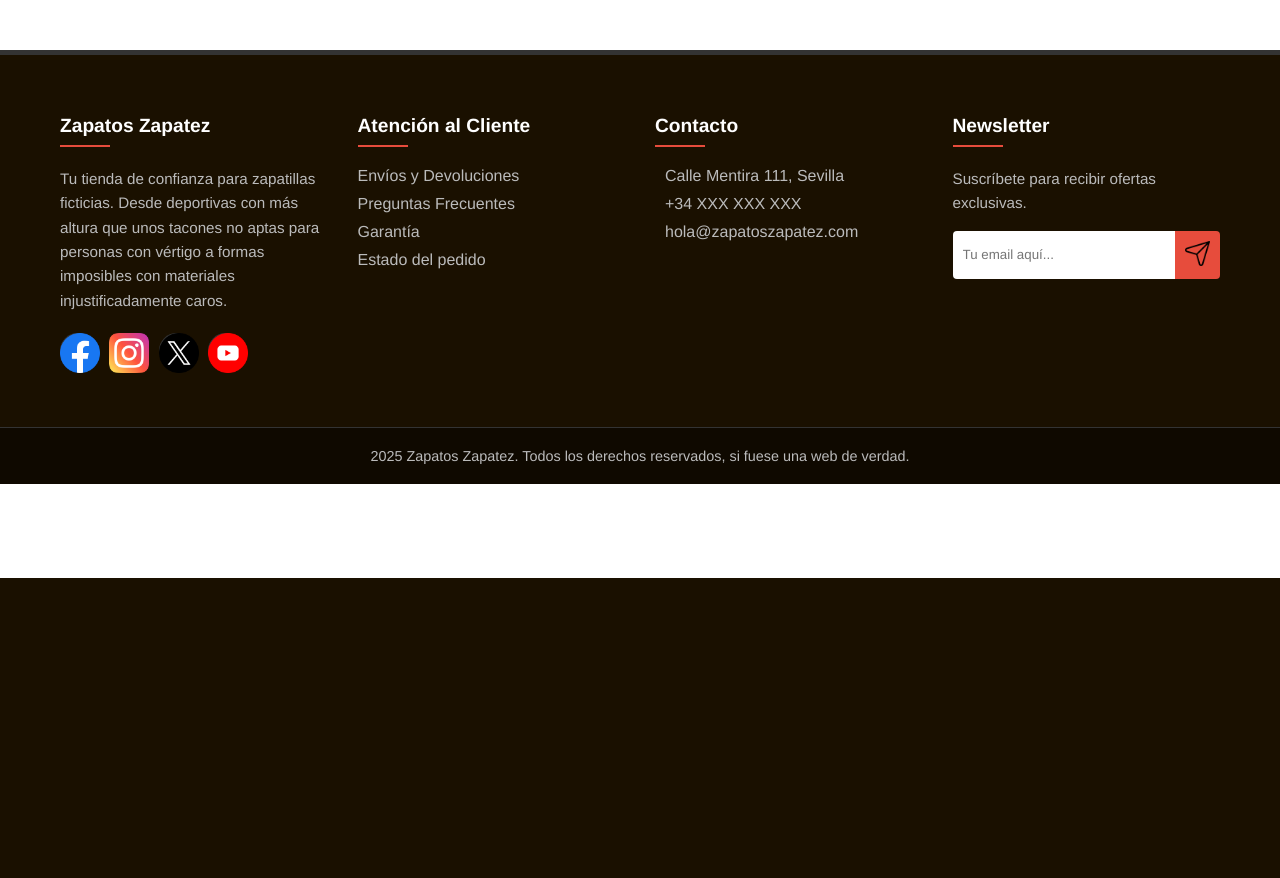
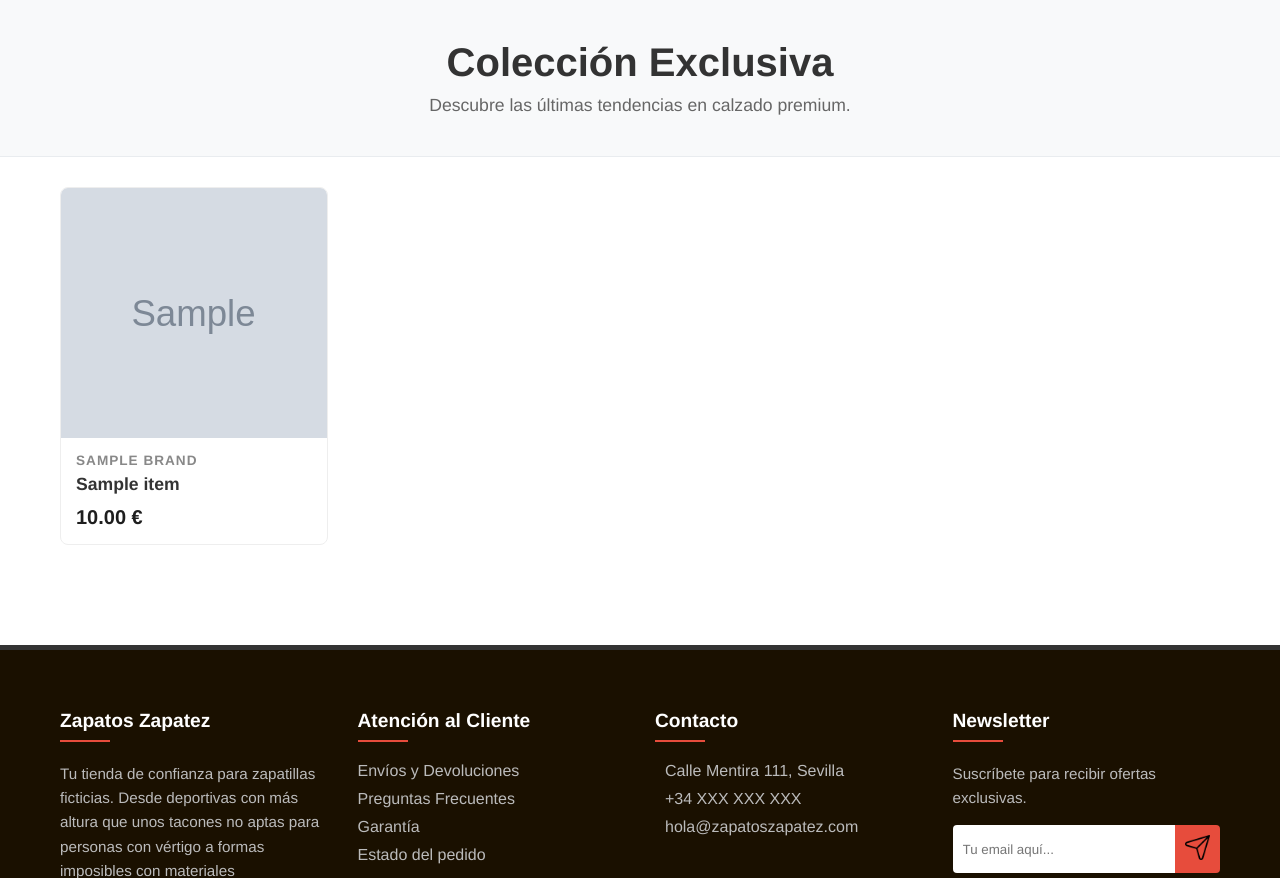
Before and after one commit to JesLoMar/TrabajoEnfoqueDesarrolloServidor, a PHP site: page / in a window 1280 px wide. Shown: the part 222-1100 px from the top of the page. Before the commit the page ends 800 px from the top, so only its background shows below. Run offline with PHP 8.4, Linux system fonts and the light colour scheme; tables that the repository leaves empty or names only in its code hold one stand-in row (values such as "Sample post"); grey boxes marked "Sample" are stand-in pictures.

Commit message:
Terminado - Por revisar

```diff
--- /dev/null
+++ b/includes/general-display.php
@@ -0,0 +1,231 @@
+<?php
+// includes/main-shop.php
+
+require_once 'config/db.php'; // Aseguramos conexión
+
+$products = [];
+
+// 1. Detectamos si hay un filtro de marca en la URL
+$brand_filter = isset($_GET['brand']) ? $_GET['brand'] : null;
+
+// Textos por defecto
+$title_text = "Colección Exclusiva";
+$subtitle_text = "Descubre las últimas tendencias en calzado premium.";
+
+try {
+    // Consulta base: Productos + Marca
+    $sql = "SELECT i.item_id, i.name, i.price, i.image_url, b.brand_name
+            FROM items i
+            JOIN brands b ON i.brand_id = b.brand_id";
+
+    // 2. Si hay filtro, modificamos la SQL y los textos
+    if ($brand_filter) {
+        $sql .= " WHERE b.brand_name = :brand";
+        $title_text = "Colección " . htmlspecialchars($brand_filter);
+        $subtitle_text = "Explora nuestros modelos de " . htmlspecialchars($brand_filter);
+    }
+
+    // Ordenamos siempre por precio descendente
+    $sql .= " ORDER BY i.price DESC";
+
+    $stmt = $pdo->prepare($sql);
+
+    // 3. Ejecutamos pasando el parámetro si existe
+    if ($brand_filter) {
+        $stmt->execute([':brand' => $brand_filter]);
+    } else {
+        $stmt->execute();
+    }
+
+    $products = $stmt->fetchAll(PDO::FETCH_ASSOC);
+
+} catch (PDOException $e) {
+    echo "<div class='alert-error'>Error al cargar el catálogo.</div>";
+}
+?>
+
+<style>
+    /* Estilos específicos para la tienda principal */
+    .shop-hero {
+        text-align: center;
+        padding: 40px 20px;
+        background-color: #f8f9fa;
+        margin-bottom: 30px;
+        border-bottom: 1px solid #e9ecef;
+    }
+
+    .shop-hero h1 {
+        margin: 0;
+        font-size: 2.5em;
+        color: #333;
+    }
+
+    .shop-hero p {
+        color: #666;
+        margin-top: 10px;
+        font-size: 1.1em;
+    }
+
+    .shop-container {
+        max-width: 1200px;
+        margin: 0 auto;
+        padding: 0 20px 50px 20px;
+    }
+
+    .product-grid {
+        display: grid;
+        /* Grid responsivo: crea tantas columnas como quepan de mín 250px */
+        grid-template-columns: repeat(auto-fill, minmax(250px, 1fr));
+        gap: 30px;
+    }
+
+    .product-card {
+        background: white;
+        border: 1px solid #eee;
+        border-radius: 8px;
+        overflow: hidden;
+        transition: transform 0.2s, box-shadow 0.2s;
+        text-decoration: none; /* Quitar subrayado del enlace */
+        color: inherit;
+        display: flex;
+        flex-direction: column;
+        height: 100%; /* Para igualar alturas */
+    }
+
+    .product-card:hover {
+        transform: translateY(-5px);
+        box-shadow: 0 10px 20px rgba(0,0,0,0.1);
+        border-color: #ddd;
+    }
+
+    .card-image-container {
+        width: 100%;
+        height: 250px; /* Altura fija para la imagen */
+        background-color: #f9f9f9;
+        display: flex;
+        align-items: center;
+        justify-content: center;
+        overflow: hidden;
+    }
+
+    .card-image-container img {
+        width: 100%;
+        height: 100%;
+        object-fit: cover; /* Recorta la imagen para llenar el hueco sin deformar */
+        transition: transform 0.3s ease;
+    }
+
+    .product-card:hover .card-image-container img {
+        transform: scale(1.05);
+    }
+
+    .card-details {
+        padding: 15px;
+        display: flex;
+        flex-direction: column;
+        flex-grow: 1;
+        justify-content: space-between;
+    }
+
+    .card-brand {
+        font-size: 0.85em;
+        text-transform: uppercase;
+        color: #888;
+        letter-spacing: 1px;
+        margin-bottom: 5px;
+        font-weight: 600;
+    }
+
+    .card-title {
+        font-size: 1.1em;
+        font-weight: bold;
+        color: #333;
+        margin: 0 0 10px 0;
+        line-height: 1.3;
+    }
+
+    .card-price {
+        font-size: 1.25em;
+        color: #000000e1;
+        font-weight: bold;
+        margin-top: auto;
+    }
+
+    .empty-shop {
+        text-align: center;
+        padding: 50px;
+        color: #666;
+        grid-column: 1 / -1;
+    }
+
+    /* Estilo botón limpiar filtros */
+    .btn-clear-filter {
+        display: inline-block;
+        margin-top: 15px;
+        text-decoration: none;
+        color: #007bff;
+        border: 1px solid #007bff;
+        padding: 5px 15px;
+        border-radius: 20px;
+        font-size: 0.9em;
+        transition: background 0.3s, color 0.3s;
+    }
+    .btn-clear-filter:hover {
+        background-color: #007bff;
+        color: white;
+    }
+</style>
+
+<section class="shop-hero">
+    <h1><?php echo $title_text; ?></h1>
+    <p><?php echo $subtitle_text; ?></p>
+
+    <?php if ($brand_filter): ?>
+        <a href="index.php" class="btn-clear-filter">
+            &times; Ver todas las marcas
+        </a>
+    <?php endif; ?>
+</section>
+
+<div class="shop-container">
+
+    <div class="product-grid">
+
+        <?php if (count($products) > 0): ?>
+            <?php foreach ($products as $item): ?>
+
+                <a href="product.php?id=<?php echo $item['item_id']; ?>" class="product-card">
+
+                    <div class="card-image-container">
+                        <?php if (!empty($item['image_url'])): ?>
+                            <img src="<?php echo htmlspecialchars($item['image_url']); ?>" alt="<?php echo htmlspecialchars($item['name']); ?>">
+                        <?php else: ?>
+                            <img src="assets/img/no-image.png" alt="Sin imagen" style="object-fit: contain; padding: 20px;">
+                        <?php endif; ?>
+                    </div>
+
+                    <div class="card-details">
+                        <div>
+                            <div class="card-brand"><?php echo htmlspecialchars($item['brand_name']); ?></div>
+                            <h3 class="card-title"><?php echo htmlspecialchars($item['name']); ?></h3>
+                        </div>
+                        <div class="card-price">
+                            <?php echo number_format($item['price'], 2); ?> €
+                        </div>
+                    </div>
+
+                </a>
+
+            <?php endforeach; ?>
+        <?php else: ?>
+            <div class="empty-shop">
+                <h3>No hay productos disponibles para esta selección.</h3>
+                <p>Intenta con otra marca o vuelve más tarde.</p>
+                <?php if ($brand_filter): ?>
+                    <a href="index.php" class="btn-clear-filter" style="margin-top: 20px;">Ver todo el catálogo</a>
+                <?php endif; ?>
+            </div>
+        <?php endif; ?>
+
+    </div>
+</div>
--- a/includes/header.php
+++ b/includes/header.php
@@ -34,31 +34,31 @@
             <li class="dropdown">
                 <a href="#">Casas de lujo<i class="fa fa-caret-down"></i></a>
                 <ul class="dropdown-content">
-                    <li><a href="#">Balenciaga</a></li>
-                    <li><a href="#">Gucci</a></li>
-                    <li><a href="#">Louis Vuitton</a></li>
-                    <li><a href="#">Alexander McQueen</a></li>
-                    <li><a href="#">Versace</a></li>
-                    <li><a href="#">Dior</a></li>
-                    <li><a href="#">Christian Louboutin</a></li>
+                    <li><a href="index.php?brand=Balenciaga">Balenciaga</a></li>
+                    <li><a href="index.php?brand=Gucci">Gucci</a></li>
+                    <li><a href="index.php?brand=Louis Vuitton">Louis Vuitton</a></li>
+                    <li><a href="index.php?brand=Alexander McQueen">Alexander McQueen</a></li>
+                    <li><a href="index.php?brand=Versace">Versace</a></li>
+                    <li><a href="index.php?brand=Dior">Dior</a></li>
+                    <li><a href="index.php?brand=Christian">Christian Louboutin</a></li>
                 </ul>
             </li>
             <li class="dropdown">
                 <a href="#">Diseño de autor<i class="fa fa-caret-down"></i></a>
                 <ul class="dropdown-content">
-                    <li><a href="#">Off-White</a></li>
-                    <li><a href="#">Rick Owens</a></li>
-                    <li><a href="#">Golden Goose</a></li>
-                    <li><a href="#">Common Projects</a></li>
+                    <li><a href="index.php?brand=Off-White">Off-White</a></li>
+                    <li><a href="index.php?brand=Rick Owens">Rick Owens</a></li>
+                    <li><a href="index.php?brand=Golden Goose">Golden Goose</a></li>
+                    <li><a href="index.php?brand=Common Projects">Common Projects</a></li>
                 </ul>
             </li>
             <li class="dropdown">
                 <a href="#">Ediciones limitadas<i class="fa fa-caret-down"></i></a>
                 <ul class="dropdown-content">
-                    <li><a href="#">Air Jordan Retro</a></li>
-                    <li><a href="#">Yeezy</a></li>
-                    <li><a href="#">Nike x Off-White</a></li>
-                    <li><a href="#">Nike x Sacai</a></li>
+                    <li><a href="index.php?brand=Air Jordan Retro">Air Jordan Retro</a></li>
+                    <li><a href="index.php?brand=Yeezy">Yeezy</a></li>
+                    <li><a href="index.php?brand=Nike x Off-White">Nike x Off-White</a></li>
+                    <li><a href="index.php?brand=Nike x Sacai">Nike x Sacai</a></li>
                 </ul>
             </li>
             <li><a href="#">Sobre nosotros</a></li>
--- a/index.php
+++ b/index.php
@@ -26,7 +26,11 @@ switch ($section) {
     case 'shopping_cart':
         include 'includes/shoppingcart.php';
         break;
+    case 'logout':
+        include 'actions/logout.php';
+        break;
     default:
+        include 'includes/general-display.php';
         break;
 }
 
```
Also changed, not shown: actions/logout.php (+21 -1 lines), actions/update_order_state.php (added, +38 -0 lines), assets/css/userprofile.css (+14 -0 lines), includes/userprofile-views/view-order-details.php (added, +196 -0 lines), includes/userprofile-views/view-orders.php (+90 -0 lines), includes/userprofile.php (+5 -2 lines).
